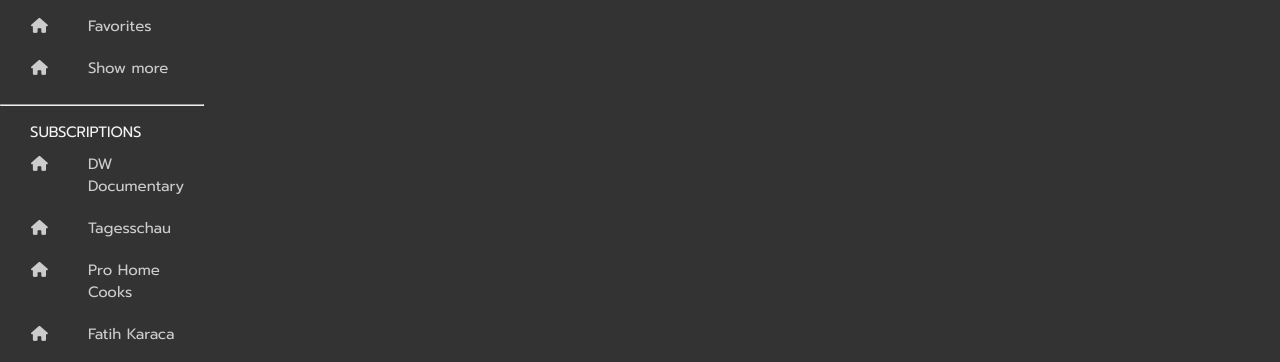
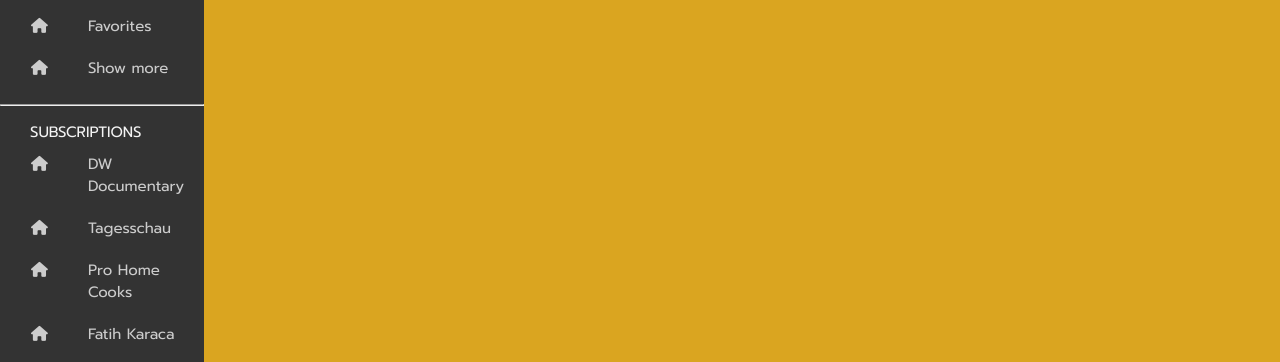
Before and after one commit to uluskarakoc/Youtube-View, a website: page src/index.html in a window 1280 px wide. Shown: the part 401-763 px from the top of the page. Drawn offline with Linux system fonts and the light colour scheme.

Commit message:
grid anfang

```diff
--- a/src/scss/_main-content.scss
+++ b/src/scss/_main-content.scss
@@ -89,4 +89,12 @@
       }
     }
   }
+  .grid {
+    background-color: goldenrod;
+    height: 47vh;
+    .uploads {
+    }
+    .video-grid {
+    }
+  }
 }
```
Also changed, not shown: src/styles/main.css, 1 other file.
